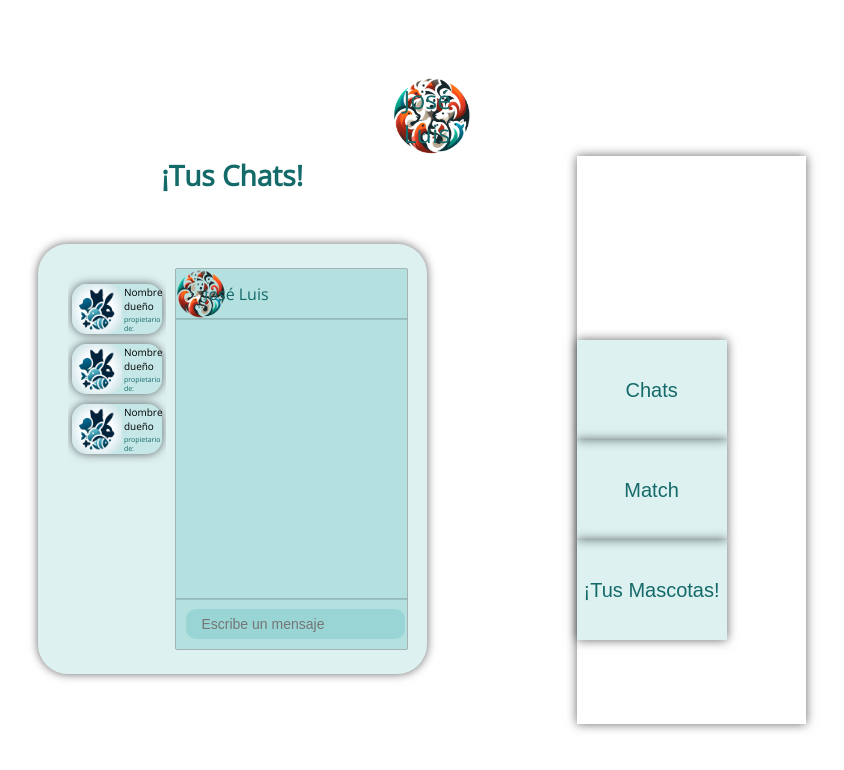
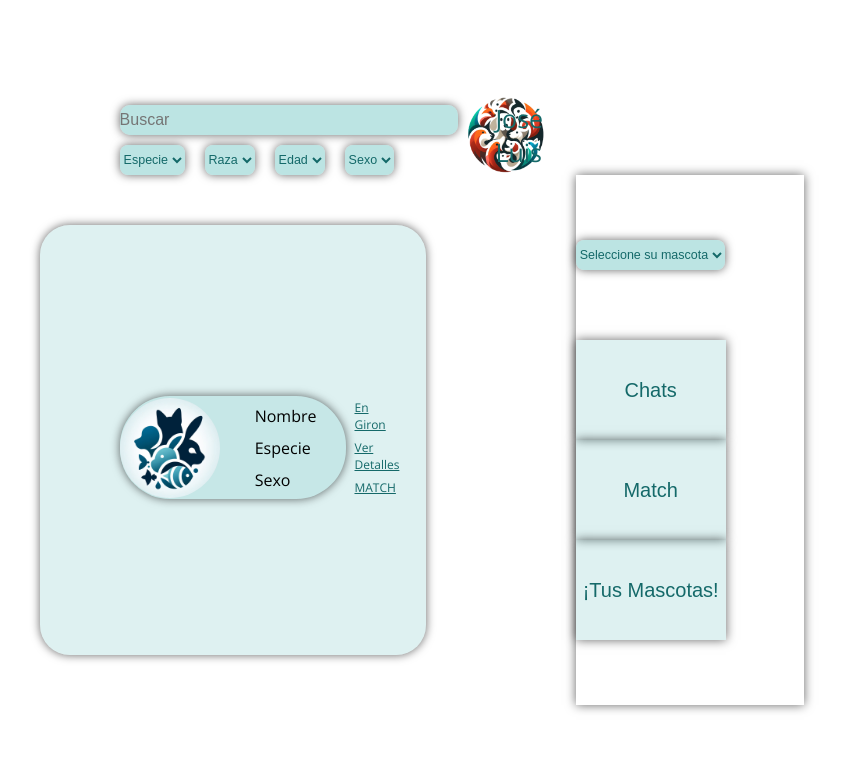
Before and after one commit to Side-Flip/matchscota, a React (Create React App) app: page /matchs in a window 1280 px wide. Shown: the top 770 px of the page, without its empty margins (293-1137 px from the left). Built offline with nearby package versions, Linux system fonts and the light colour scheme.

Commit message:
creacion de rutas

```diff
--- a/package.json
+++ b/package.json
@@ -9,6 +9,7 @@
     "react": "^18.3.1",
     "react-dom": "^18.3.1",
     "react-icons": "^5.2.1",
+    "react-router-dom": "^6.24.0",
     "react-scripts": "5.0.1",
     "web-vitals": "^2.1.4"
   },
@@ -38,7 +39,6 @@
   },
   "description": "This project was bootstrapped with [Create React App](https://github.com/facebook/create-react-app).",
   "main": "index.js",
-  "devDependencies": {},
   "author": "",
   "license": "ISC"
 }
--- a/src/App.js
+++ b/src/App.js
@@ -5,11 +5,23 @@ import Propietarios from './Componentes/Registro/Propietarios';
 import Perfil from './Componentes/Interfaces/Perfil';
 import Matchs from './Componentes/Interfaces/Matchs';
 import Chats from './Componentes/Interfaces/Chats';
+import { BrowserRouter, Route, Routes } from 'react-router-dom';
+
 
 function App() {
   return (
     <div className="container">
-      <Chats/>
+      <BrowserRouter>
+        <Routes>
+          <Route path='/' element={<Loguin/>}/>
+          <Route path='/mascotas' element={<Mascotas/>}/>
+          <Route path='/propietarios' element={<Propietarios/>}/>
+          <Route path='/perfil' element={<Perfil/>}/>
+          <Route path='/matchs' element={<Matchs/>}/>
+          <Route path='/chats' element={<Chats/>}/>
+        </Routes>
+      </BrowserRouter>
+
     </div>
   );
 }
--- a/src/Componentes/Interfaces/Matchs.css
+++ b/src/Componentes/Interfaces/Matchs.css
@@ -31,9 +31,6 @@
 
 }
 
-.busqueda .filtro{
-
-}
 
 .busqueda select{
     height: 30px;
@@ -61,24 +58,18 @@
 
 }
 
-.contenido{
+.contenido_m{
     display: grid;
     grid-template-columns: 75% 25%;
 }
 
-.contenido h1{
+.contenido_m h1{
     font-size: 28px;
     text-align: center;
     color: #146969;
 }
 
-.contenido h1{
-    font-size: 28px;
-    text-align: center;
-    color: #146969;
-}
-
-.listado{
+.listado_m{
     width: auto;
     height: 430px;
     background: #82ccca44;
@@ -92,7 +83,7 @@
     overflow-y: scroll;
 }
 
-.listado .mascota{
+.listado_m .mascota_m{
     display: flex;
     width: 100%;
     height: auto;
@@ -105,35 +96,35 @@
     margin: 15px 0 0 0;
 }
 
-.mascota .foto{
+.mascota_m .foto_m{
     width: 100px;
     height: 100px;
     border-radius: 50px;
 }
 
-.mascota .datos{
+.mascota_m .datos_m{
     display: grid;
     margin-left: 30px;
 }
 
-.datos label{
+.datos_m label{
     margin: 5px;
     color: black;
 }
 
-.mascota .enlaces{
+.mascota_m .enlaces_m{
     display: grid;
     margin-left: 30px;
     font-size: 12px;
     color: #146969;
 }
 
-.enlaces a{
+.enlaces_m a{
     margin: 3px;
     color: #146969;
 }
 
-.menu{
+.menu_m{
     display: felx;
     grid-template-columns:25% 25% 25% 25%;
     height: auto;
@@ -142,12 +133,12 @@
     align-content: center;
 }
 
-.menu .seleccion{
+.menu_m .seleccion{
     width: 150px;
     height: 100px;
 }
 
-.menu select{
+.menu_m select{
     height: 30px;
     background: #82ccca88;
     border-radius: 8px;
@@ -159,7 +150,7 @@
 
 }
 
-.menu button{
+.menu_m button{
     width: 150px;
     height: 100px;
     background: #82ccca44;
--- a/src/Componentes/Interfaces/Matchs.js
+++ b/src/Componentes/Interfaces/Matchs.js
@@ -46,25 +46,25 @@ const Matchs = () => {
 
       </div>
 
-      <div className='contenido'>
+      <div className='contenido_m'>
 
         <div>
 
-          <div className='listado'>
+          <div className='listado_m'>
 
-            <div className='mascota'>
+            <div className='mascota_m'>
 
-              <div className='foto'>
-                <img className='foto' src={Foto} />
+              <div className='foto_m'>
+                <img className='foto_m' src={Foto} />
               </div>
 
-              <div className='datos'>
+              <div className='datos_m'>
                 <label className='nombre'>Nombre</label>
                 <label className='especie'>Especie</label>
                 <label className='sexo'>Sexo</label>
               </div>
 
-              <div className='enlaces'>
+              <div className='enlaces_m'>
                 <a href='ubicacion'>En Giron</a>
                 <a href='ver'>Ver Detalles</a>
                 <a href='match'>MATCH</a>
@@ -75,7 +75,7 @@ const Matchs = () => {
           </div>
         </div>
 
-        <div className='menu'>
+        <div className='menu_m'>
 
           <div className='seleccion'>
           <select>
--- a/src/Componentes/Interfaces/Perfil.css
+++ b/src/Componentes/Interfaces/Perfil.css
@@ -31,24 +31,18 @@
 
 }
 
-.contenido{
+.contenido_p{
     display: grid;
     grid-template-columns: 75% 25%;
 }
 
-.contenido h1{
+.contenido_p h1{
     font-size: 28px;
     text-align: center;
     color: #146969;
 }
 
-.contenido h1{
-    font-size: 28px;
-    text-align: center;
-    color: #146969;
-}
-
-.listado{
+.listado_p{
     width: auto;
     height: 430px;
     background: #82ccca44;
@@ -62,7 +56,7 @@
     overflow-y: scroll;
 }
 
-.listado .mascota{
+.listado_p .mascota_p{
     display: flex;
     width: 100%;
     height: auto;
@@ -75,35 +69,35 @@
     margin: 15px 0 0 0;
 }
 
-.mascota .foto{
+.mascota_p .foto_p{
     width: 100px;
     height: 100px;
     border-radius: 50px;
 }
 
-.mascota .datos{
+.mascota_p .datos_p{
     display: grid;
     margin-left: 30px;
 }
 
-.datos label{
+.datos_p label{
     margin: 5px;
     color: black;
 }
 
-.mascota .enlaces{
+.mascota_p .enlaces_p{
     display: grid;
     margin-left: 30px;
     font-size: 12px;
     color: #146969;
 }
 
-.enlaces a{
+.enlaces_p a{
     margin: 3px;
     color: #146969;
 }
 
-.menu{
+.menu_p{
     display: felx;
     grid-template-columns:25% 25% 25% 25%;
     height: auto;
@@ -112,7 +106,7 @@
     align-content: center;
 }
 
-.menu button{
+.menu_p button{
     width: 150px;
     height: 100px;
     background: #82ccca44;
--- a/src/Componentes/Interfaces/Perfil.js
+++ b/src/Componentes/Interfaces/Perfil.js
@@ -26,25 +26,25 @@ const Perfil = () => {
 
       </div>
 
-      <div className='contenido'>
+      <div className='contenido_p'>
 
         <div>
           <h1>¡Tus Mascotas!</h1>
-          <div className='listado'>
+          <div className='listado_p'>
 
-            <div className='mascota'>
+            <div className='mascota_p'>
 
-              <div className='foto'>
-                <img className='foto' src={Foto} />
+              <div className='foto_p'>
+                <img className='foto_p' src={Foto} />
               </div>
 
-              <div className='datos'>
+              <div className='datos_p'>
                 <label className='nombre'>Nombre</label>
                 <label className='especie'>Especie</label>
                 <label className='sexo'>Sexo</label>
               </div>
 
-              <div className='enlaces'>
+              <div className='enlaces_p'>
                 <a href='editar'>Editar información</a>
                 <a href='ver'>Ver Detalles</a>
                 <a href='match'>MATCH</a>
@@ -55,7 +55,7 @@ const Perfil = () => {
           </div>
         </div>
 
-        <div className='menu'>
+        <div className='menu_p'>
 
           <div className='btn'>
             <button type='agregar'>Agregar</button>
--- a/src/index.js
+++ b/src/index.js
@@ -7,7 +7,7 @@ import reportWebVitals from './reportWebVitals';
 const root = ReactDOM.createRoot(document.getElementById('root'));
 root.render(
   <React.StrictMode>
-    <App />
+      <App />
   </React.StrictMode>
 );
 
```
Also changed, not shown: 1 other file (tests, documents, lock files or other folders).
